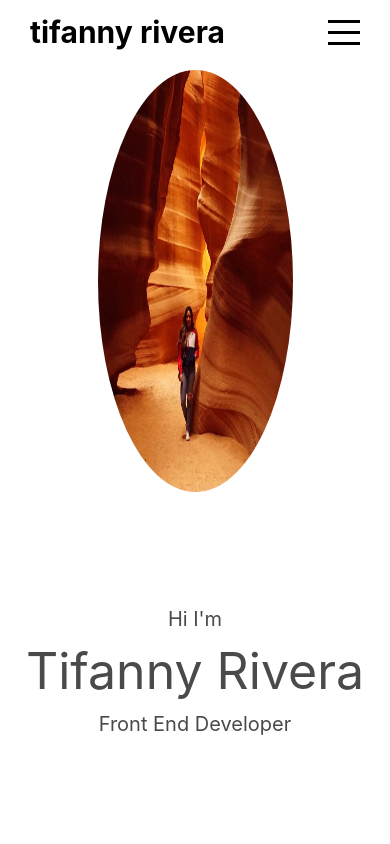
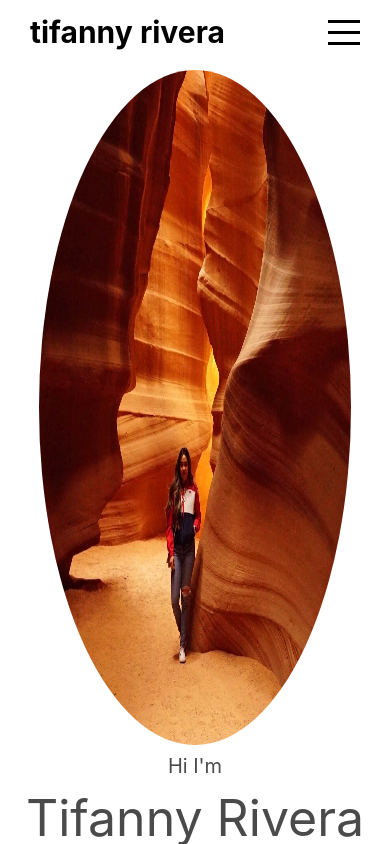
Before and after one commit to trivera777/TifannyRiveraPortfolio, a React (Create React App) app: page / in a window 390 px wide. Built offline with nearby package versions, Linux system fonts and the light colour scheme.

Commit message:
working intro image so it's mobile responsive

```diff
--- a/src/components/Intro/intro.scss
+++ b/src/components/Intro/intro.scss
@@ -18,8 +18,8 @@
       margin-right: 40px;
 
       @include mobile {
-        height: 50vh;
-        width: 50vw;
+        height: 80vh;
+        width: 80vw;
         margin: 0;
       }
     }
```
